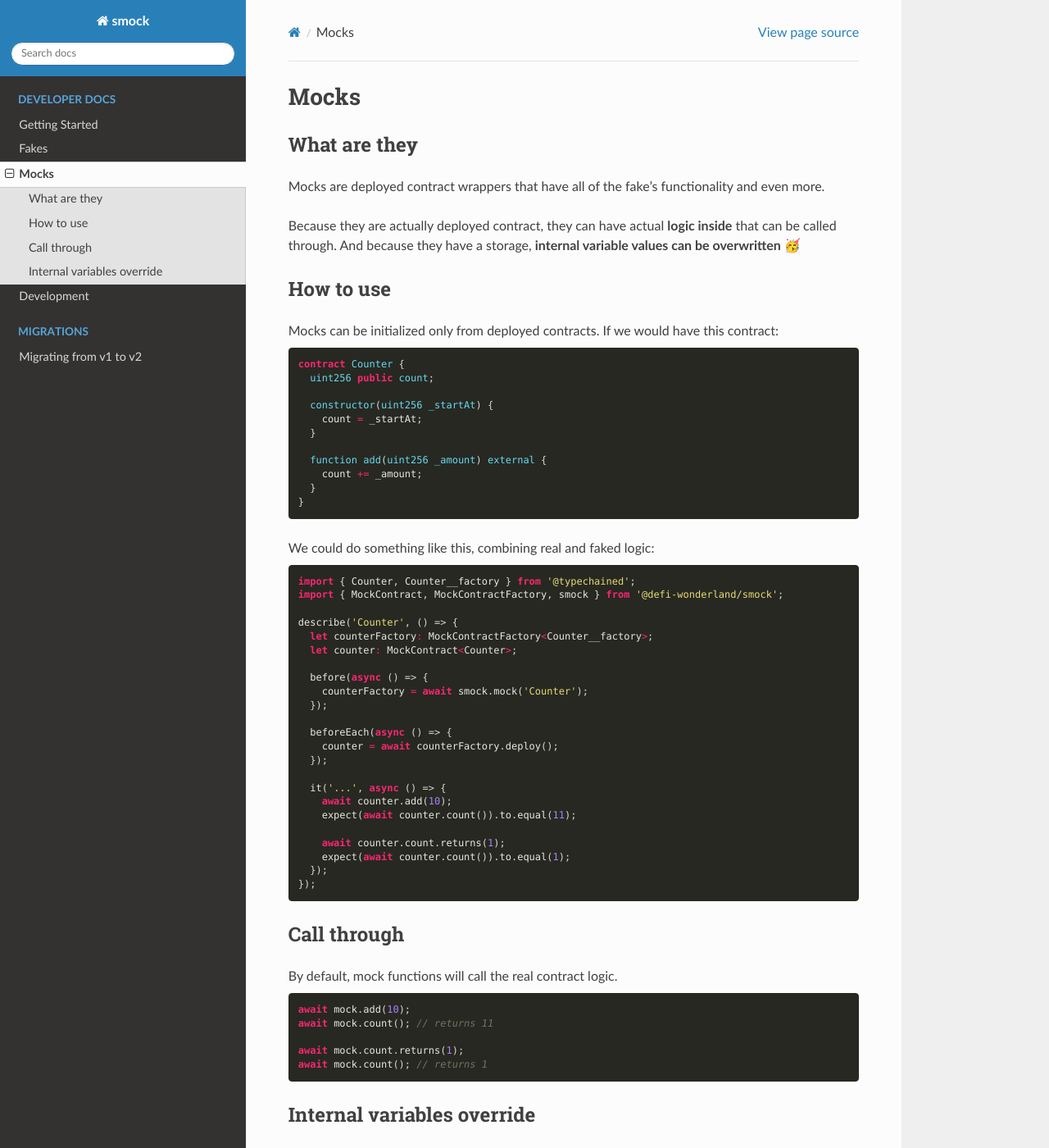
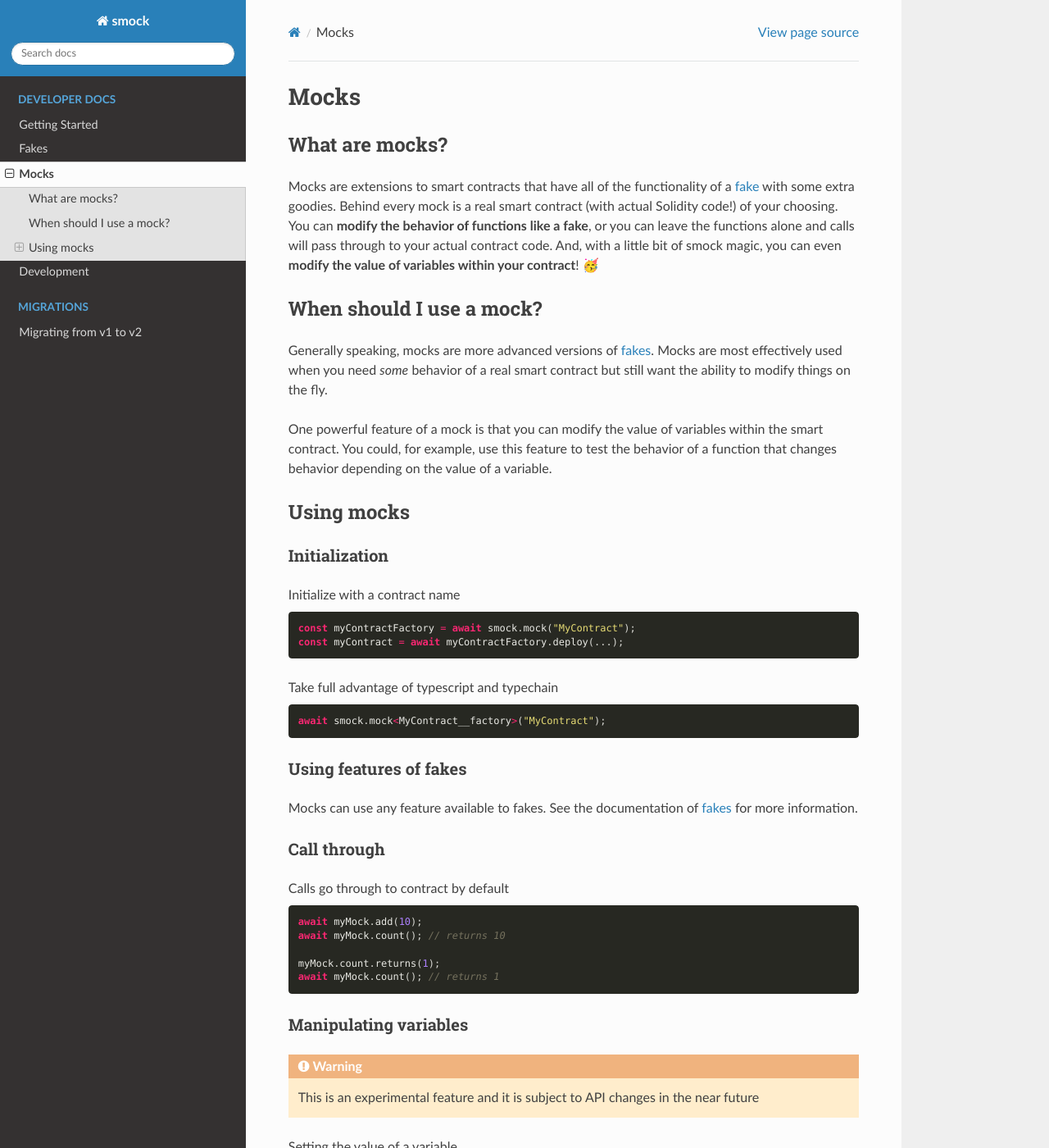
Before and after one commit to defi-wonderland/smock, a Sphinx documentation site: the page built from docs/source/mocks.rst, in a window 1280 px wide and 1400 px high. Shown: the whole window at 82% size. Built offline with Sphinx 7.4.7 and the Read the Docs theme 2.0.0, drawn with Linux system fonts in a browser that asks for light colours; some of the changed text lies outside the part shown.

Commit message:
docs: update docs for mocks (#37)
* chore(release): 2.0.0 (#34)

* feat: update docs for mocks

* docs: added typescript and typechain examples

* docs: experimental feature warning

Co-authored-by: 0xGorilla <84932007+0xGorilla@users.noreply.github.com>
Co-authored-by: 0xGorilla <0xGorilla@protonmail.com>

```diff
--- a/docs/source/_static/css/fakes.css
+++ b/docs/source/_static/css/fakes.css
@@ -1,4 +1,4 @@
-section#fakes h4 {
+[itemprop="articleBody"] h4 {
   line-height: 24px;
   font-size: 16px;
   margin: 0 0 8px;
--- a/docs/source/mocks.rst
+++ b/docs/source/mocks.rst
@@ -1,102 +1,84 @@
 Mocks
 =====
 
-What are they
--------------
+What are mocks?
+---------------
 
-Mocks are deployed contract wrappers that have all of the fake's functionality and even more.
+Mocks are extensions to smart contracts that have all of the functionality of a `fake <./fakes.html>`_ with some extra goodies.
+Behind every mock is a real smart contract (with actual Solidity code!) of your choosing.
+You can **modify the behavior of functions like a fake**, or you can leave the functions alone and calls will pass through to your actual contract code.
+And, with a little bit of smock magic, you can even **modify the value of variables within your contract**! 🥳
 
-Because they are actually deployed contract, they can have actual **logic inside** that can be called through.
-And because they have a storage, **internal variable values can be overwritten** 🥳
+When should I use a mock?
+-------------------------
+
+Generally speaking, mocks are more advanced versions of `fakes <./fakes.html>`_.
+Mocks are most effectively used when you need *some* behavior of a real smart contract but still want the ability to modify things on the fly.
+
+One powerful feature of a mock is that you can modify the value of variables within the smart contract.
+You could, for example, use this feature to test the behavior of a function that changes behavior depending on the value of a variable.
+
+Using mocks
+-----------
+
+Initialization
+**************
+
+Initialize with a contract name
+###############################
+
+.. code-block:: typescript
+
+  const myContractFactory = await smock.mock("MyContract");
+  const myContract = await myContractFactory.deploy(...);
+
+Take full advantage of typescript and typechain
+###############################################
+
+.. code-block:: typescript
+
+  await smock.mock<MyContract__factory>("MyContract");
 
 
-How to use
------------------
+Using features of fakes
+***********************
 
-.. container:: code-explanation
-
-  Mocks can be initialized only from deployed contracts. If we would have this contract:
-
-  .. code-block:: solidity
-
-    contract Counter {
-      uint256 public count;
-
-      constructor(uint256 _startAt) {
-        count = _startAt;
-      }
-
-      function add(uint256 _amount) external {
-        count += _amount;
-      }
-    }
-
-.. container:: code-explanation
-
-  We could do something like this, combining real and faked logic:
-
-  .. code-block:: javascript
-
-    import { Counter, Counter__factory } from '@typechained';
-    import { MockContract, MockContractFactory, smock } from '@defi-wonderland/smock';
-
-    describe('Counter', () => {
-      let counterFactory: MockContractFactory<Counter__factory>;
-      let counter: MockContract<Counter>;
-
-      before(async () => {
-        counterFactory = await smock.mock('Counter');
-      });
-
-      beforeEach(async () => {
-        counter = await counterFactory.deploy();
-      });
-
-      it('...', async () => {
-        await counter.add(10);
-        expect(await counter.count()).to.equal(11);
-
-        await counter.count.returns(1);
-        expect(await counter.count()).to.equal(1);
-      });
-    });
-
+Mocks can use any feature available to fakes.
+See the documentation of `fakes <./fakes.html>`_ for more information.
 
 Call through
-------------
+************
 
-.. container:: code-explanation
+Calls go through to contract by default
+#######################################
 
-  By default, mock functions will call the real contract logic.
+.. code-block:: typescript
 
-  .. code-block:: javascript
+  await myMock.add(10);
+  await myMock.count(); // returns 10
 
-    await mock.add(10);
-    await mock.count(); // returns 11
+  myMock.count.returns(1);
+  await myMock.count(); // returns 1
 
-    await mock.count.returns(1);
-    await mock.count(); // returns 1
+Manipulating variables
+**********************
 
+.. warning::
+  This is an experimental feature and it is subject to API changes in the near future
 
+Setting the value of a variable
+###############################
 
-Internal variables override
----------------------------
+.. code-block:: typescript
 
-.. container:: code-explanation
+  await myMock.setVariable("myVariableName", 1234);
 
-  Set the value of an internal variable
+Setting the value of a struct
+#############################
 
-  .. code-block:: javascript
+.. code-block:: typescript
 
-    await mock.setVariable('_myInternalVariable', true);
-
-.. container:: code-explanation
-
-  Set the value of an internal struct
-
-  .. code-block:: javascript
-
-    await mock.setVariable('_myInternalStruct', {
-      _valueA: true,
-      _valueB: 123
-    });
+  await myMock.setVariable("myStruct", {
+    valueA: 1234,
+    valueB: true,
+  });
```
Also changed, not shown: docs/source/fakes.rst (+12 -4 lines).
